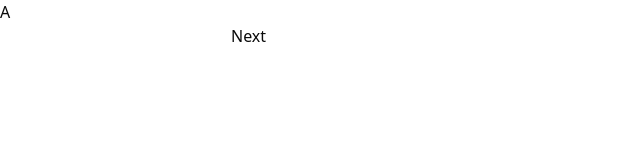
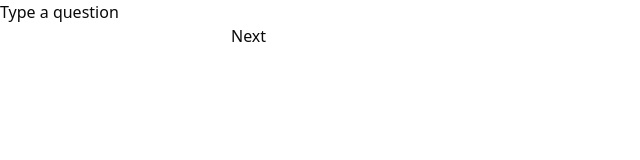
Before and after one commit to mangit955/fill.in, a Next.js app: page /f/1 in a window 1280 px wide. Shown: the top 160 px of the page, without its empty margins (0-640 px from the left). Built offline with nearby package versions, Linux system fonts and the light colour scheme.

Commit message:
chore: added conditional fields

```diff
--- a/app/(runtime)/f/[slug]/page.tsx
+++ b/app/(runtime)/f/[slug]/page.tsx
@@ -1,19 +1,29 @@
 "use client";
 
-import { useState } from "react";
+import { useEffect, useState } from "react";
 import { getNextBlockId } from "@/lib/forms/evaluate";
+import { isBlockVisible } from "@/lib/forms/visibility";
+import { createShortTextBlock } from "@/lib/forms/defaults";
+import { Form } from "@/lib/forms/types";
 
-const form = {
+const a = createShortTextBlock();
+const b = createShortTextBlock();
+const c = createShortTextBlock();
+
+a.id = "a";
+b.id = "b";
+c.id = "c";
+
+const form: Form = {
   id: "test",
-  blocks: [
-    { id: "a", type: "short_text", required: false, config: { label: "A" } },
-    { id: "b", type: "short_text", required: false, config: { label: "B" } },
-    { id: "c", type: "short_text", required: false, config: { label: "C" } },
-  ],
+  title: "Test form",
+  description: "Runtime test",
+  blocks: [a, b, c],
   logicJumps: [
     {
       id: "j1",
       fromBlockId: "a",
+      order: 2,
       condition: {
         blockId: "a",
         operator: "equals",
@@ -22,16 +32,18 @@ const form = {
       toBlockId: "c",
     },
   ],
+  visibilityRules: [],
 };
 
 export default function RuntimePage() {
-  const [currentBlockId, setCurrentBlockId] = useState("a");
+  const [currentBlockId, setCurrentBlockId] = useState<string | null>("a");
   const [answers, setAnswers] = useState<Record<string, unknown>>({});
   const [answer, setAnswer] = useState("");
 
   const currentBlock = form.blocks.find((b) => b.id === currentBlockId);
 
   function handleNext() {
+    if (!currentBlockId) return;
     const nextAnswer = {
       ...answers,
       [currentBlockId]: answer,
@@ -43,6 +55,17 @@ export default function RuntimePage() {
     setAnswer("");
     setCurrentBlockId(nextId);
   }
+
+  useEffect(() => {
+    if (!currentBlockId) return;
+
+    const visible = isBlockVisible(currentBlockId, answers, form);
+
+    if (!visible) {
+      const next = getNextBlockId(currentBlockId, answers, form);
+      setCurrentBlockId(next);
+    }
+  }, [currentBlockId, answers]);
 
   if (!currentBlock) {
     return <div>Form complete</div>;
--- a/lib/editor/useFormEditor.ts
+++ b/lib/editor/useFormEditor.ts
@@ -1,4 +1,5 @@
 "use client";
+
 import { Form, FormBlock } from "@/lib/forms/types";
 import { useEffect, useMemo, useState } from "react";
 import {
@@ -17,10 +18,16 @@ function loadDraft() {
   if (typeof window === "undefined") return null;
 
   const raw = localStorage.getItem(STORAGE_KEY);
+
   if (!raw) return null;
 
   try {
-    return JSON.parse(raw);
+    const data = JSON.parse(raw);
+
+    return {
+      ...data,
+      VisibilityRules: data.visibilityRules ?? [],
+    };
   } catch {
     return null;
   }
--- a/lib/forms/evaluate.ts
+++ b/lib/forms/evaluate.ts
@@ -1,7 +1,7 @@
 import { LogicCondition } from "./types";
 import { Form } from "./types";
 
-function matchesCondition(answer: unknown, condition: LogicCondition) {
+export function matchesCondition(answer: unknown, condition: LogicCondition) {
   switch (condition.operator) {
     case "equals":
       return answer === condition.value;
--- a/lib/forms/helpers.ts
+++ b/lib/forms/helpers.ts
@@ -6,8 +6,7 @@
 // It answers:
 // “Given current blocks, and an intent, what is the next valid state?”
 
-import { FormBlock } from "@/lib/forms/types";
-import { LogicJump } from "@/lib/forms/logic";
+import { FormBlock, LogicJump } from "@/lib/forms/types";
 
 //addBlock => takes current block and returns a new array & appends a new block
 export function addBlock(blocks: FormBlock[], block: FormBlock): FormBlock[] {
--- /dev/null
+++ b/lib/forms/visibility.ts
@@ -0,0 +1,20 @@
+import { matchesCondition } from "./evaluate";
+import { Form } from "./types";
+
+export function isBlockVisible(
+  blockId: string,
+  answers: Record<string, unknown>,
+  form: Form
+): boolean {
+  const rule = form.visibilityRules.find((r) => r.targetBlockId === blockId);
+
+  if (!rule) return true;
+
+  if (!(rule.condition.blockId in answers)) {
+    return false;
+  }
+
+  const answer = answers[rule.condition.blockId];
+
+  return matchesCondition(answer, rule.condition);
+}
```
Also changed, not shown: lib/forms/types.ts (+7 -0 lines).
